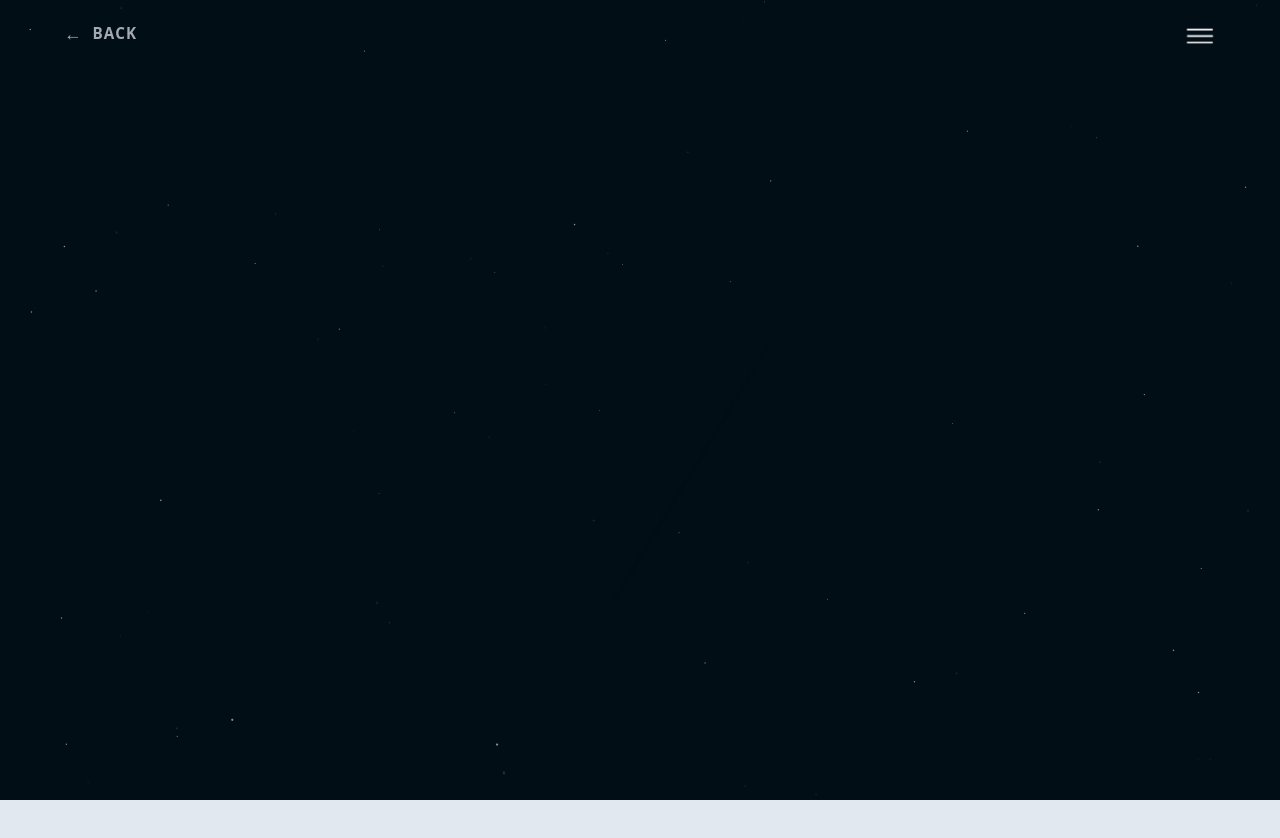
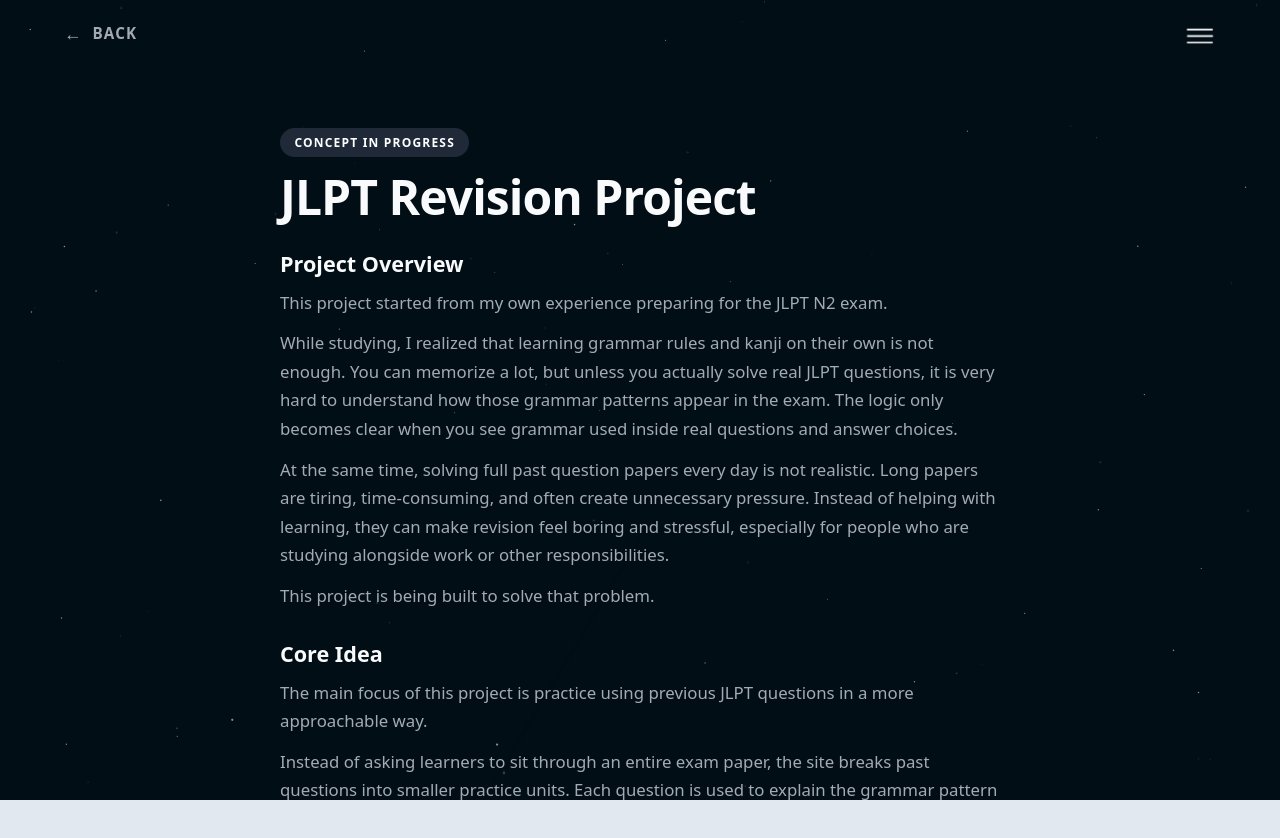
Before and after one commit to amanrai00/PortfolioAman, a Vue app: page /projects/progress in a window 1280 px wide. Shown: the top 838 px of the page. Before the commit the page ends 800 px from the top, so only its background shows below. Built offline with nearby package versions, Linux system fonts and the light colour scheme; a web font is replaced by a local one.

Commit message:
project page wip6

```diff
--- a/src/i18n/locales/en.json
+++ b/src/i18n/locales/en.json
@@ -59,5 +59,38 @@
     "tagline": "DESIGNING WITH CODE",
     "rights": "All Rights Reserved.",
     "name": "AMAN"
+  },
+  "projectDetail": {
+    "back": "Back",
+    "status": "Concept in Progress",
+    "title": "JLPT Revision Project",
+    "sections": {
+      "overview": {
+        "title": "Project Overview",
+        "p1": "This project started from my own experience preparing for the JLPT N2 exam.",
+        "p2": "While studying, I realized that learning grammar rules and kanji on their own is not enough. You can memorize a lot, but unless you actually solve real JLPT questions, it is very hard to understand how those grammar patterns appear in the exam. The logic only becomes clear when you see grammar used inside real questions and answer choices.",
+        "p3": "At the same time, solving full past question papers every day is not realistic. Long papers are tiring, time-consuming, and often create unnecessary pressure. Instead of helping with learning, they can make revision feel boring and stressful, especially for people who are studying alongside work or other responsibilities.",
+        "p4": "This project is being built to solve that problem."
+      },
+      "coreIdea": {
+        "title": "Core Idea",
+        "p1": "The main focus of this project is practice using previous JLPT questions in a more approachable way.",
+        "p2": "Instead of asking learners to sit through an entire exam paper, the site breaks past questions into smaller practice units. Each question is used to explain the grammar pattern involved, why the correct option works in that context, and why the other options do not. This helps learners recognize patterns naturally rather than relying on memorization."
+      },
+      "userFriendly": {
+        "title": "User-Friendly Practice",
+        "p1": "Because this project comes from my own struggle with the exam, ease of use is a priority.",
+        "p2": "The website is being designed to feel simple, calm, and user-friendly, so learners can practice regularly without feeling nervous or overwhelmed. The goal is to make revision feel familiar and manageable, not intimidating."
+      },
+      "status": {
+        "title": "Current Development Status",
+        "p1": "The project is currently in an early development stage.",
+        "p2": "The structure of the site and the practice flow are being planned, and UI designs are being explored in Figma as a work in progress. Right now, the focus is on building a solid practice experience based on previous JLPT questions before adding more features."
+      },
+      "purpose": {
+        "title": "Purpose of the Project",
+        "p1": "This project exists to help JLPT learners understand how questions are actually formed, build confidence through consistent practice, and approach the exam with a clearer mindset."
+      }
+    }
   }
 }
--- a/src/i18n/locales/ja.json
+++ b/src/i18n/locales/ja.json
@@ -59,5 +59,38 @@
     "tagline": "コードでデザインする",
     "rights": "All Rights Reserved.",
     "name": "AMAN"
+  },
+  "projectDetail": {
+    "back": "戻る",
+    "status": "コンセプト進行中",
+    "title": "JLPT学習プロジェクト",
+    "sections": {
+      "overview": {
+        "title": "プロジェクト概要",
+        "p1": "このプロジェクトは、私自身が JLPT N2 を受験・学習した経験をきっかけに始まりました。",
+        "p2": "学習を進める中で、文法や漢字を単体で覚えるだけでは限界があると感じました。どれだけ暗記しても、実際の JLPT 問題を解かなければ、文法がどのように使われ、どのように問われるのかがなかなか見えてきません。問題文や選択肢の中で文法に触れることで、初めて理解できることが多くあります。",
+        "p3": "一方で、過去問を毎回フルで解くことも現実的ではありません。問題数が多く時間もかかるため、復習に入る前に疲れてしまうこともあります。特に仕事や日常生活と並行して学習している場合、長時間の演習はストレスになり、不安や緊張につながることも少なくありません。",
+        "p4": "そうした悩みをきっかけに、このプロジェクトを立ち上げました。"
+      },
+      "coreIdea": {
+        "title": "コアとなる考え方",
+        "p1": "このプロジェクトの中心にあるのは、過去の JLPT 問題を通して学び、理解を深めるという考え方です。",
+        "p2": "フルの問題用紙を繰り返し解くのではなく、過去問を小さな練習単位に分解し、一問一問を丁寧に確認できる構成を目指しています。各問題では、どの文法パターンが使われているのか、なぜその選択肢が正解になるのか、そしてなぜ他の選択肢が不正解なのかを明確に説明します。暗記に頼るのではなく、問題を解く中で自然に文法のパターンを理解できるようにすることを重視しています。"
+      },
+      "userFriendly": {
+        "title": "使いやすさを重視した設計",
+        "p1": "このプロジェクトは、私自身の学習中のつまずきや苦手意識をもとに設計しています。",
+        "p2": "学習中に余計な不安や緊張を感じず、落ち着いて取り組めるよう、シンプルで見やすい構成を意識しています。「今日は少しだけ練習しよう」と思えるような、無理のない学習体験を提供することを目指しています。"
+      },
+      "status": {
+        "title": "現在の開発状況",
+        "p1": "現在、このプロジェクトは開発の初期段階にあります。",
+        "p2": "サイト全体の構成や練習フローを検討しながら、UI デザインは Figma 上で調整を進めています。まずは、過去の JLPT 問題を活用した実践的な練習体験をしっかりと形にすることに集中しています。"
+      },
+      "purpose": {
+        "title": "このプロジェクトの目的",
+        "p1": "このプロジェクトは、JLPT 学習者が問題の作られ方を理解し、自信を持って試験に向き合えるようになることを目的としています。不安を減らし、納得しながら学び、落ち着いて本番に臨める。そのための実践的なリビジョンプラットフォームを目指しています。"
+      }
+    }
   }
 }
--- a/src/pages/ProjectDetail.vue
+++ b/src/pages/ProjectDetail.vue
@@ -1,10 +1,48 @@
 <template>
   <main class="project-detail-page">
+    <button class="project-back" type="button" @click="goBack">
+      <span class="project-back-icon">←</span>
+      <span>{{ t("projectDetail.back") }}</span>
+    </button>
+
     <section class="project-detail-wrapper">
-      <button class="project-back" type="button" @click="goBack">
-        <span class="project-back-icon">←</span>
-        <span>Back</span>
-      </button>
+      <header class="project-header">
+        <span class="project-status">{{ t("projectDetail.status") }}</span>
+        <h1 class="project-title">{{ t("projectDetail.title") }}</h1>
+      </header>
+
+      <div class="project-content">
+        <article class="project-section">
+          <h2>{{ t("projectDetail.sections.overview.title") }}</h2>
+          <p>{{ t("projectDetail.sections.overview.p1") }}</p>
+          <p>{{ t("projectDetail.sections.overview.p2") }}</p>
+          <p>{{ t("projectDetail.sections.overview.p3") }}</p>
+          <p>{{ t("projectDetail.sections.overview.p4") }}</p>
+        </article>
+
+        <article class="project-section">
+          <h2>{{ t("projectDetail.sections.coreIdea.title") }}</h2>
+          <p>{{ t("projectDetail.sections.coreIdea.p1") }}</p>
+          <p>{{ t("projectDetail.sections.coreIdea.p2") }}</p>
+        </article>
+
+        <article class="project-section">
+          <h2>{{ t("projectDetail.sections.userFriendly.title") }}</h2>
+          <p>{{ t("projectDetail.sections.userFriendly.p1") }}</p>
+          <p>{{ t("projectDetail.sections.userFriendly.p2") }}</p>
+        </article>
+
+        <article class="project-section">
+          <h2>{{ t("projectDetail.sections.status.title") }}</h2>
+          <p>{{ t("projectDetail.sections.status.p1") }}</p>
+          <p>{{ t("projectDetail.sections.status.p2") }}</p>
+        </article>
+
+        <article class="project-section">
+          <h2>{{ t("projectDetail.sections.purpose.title") }}</h2>
+          <p>{{ t("projectDetail.sections.purpose.p1") }}</p>
+        </article>
+      </div>
     </section>
   </main>
 </template>
@@ -12,7 +50,9 @@
 <script setup>
 import { inject } from "vue";
 import { useRouter } from "vue-router";
+import { useI18n } from "vue-i18n";
 
+const { t } = useI18n();
 const router = useRouter();
 const startPageTransition = inject("startPageTransition", null);
 
@@ -31,16 +71,16 @@
 <style scoped>
 .project-detail-page {
   min-height: 100vh;
-  padding: clamp(2rem, 6vw, 4.5rem) clamp(1.25rem, 5vw, 4.5rem) clamp(3rem, 8vw, 6rem);
+  padding: clamp(6rem, 10vw, 8rem) clamp(1.25rem, 5vw, 4.5rem) clamp(3rem, 8vw, 6rem);
   color: var(--theme-text-strong);
 }
 
 .project-detail-wrapper {
-  max-width: 1100px;
+  max-width: 720px;
   margin: 0 auto;
   display: flex;
   flex-direction: column;
-  gap: clamp(2rem, 4vw, 3rem);
+  gap: 1.5rem;
 }
 
 .project-back {
@@ -71,13 +111,70 @@
   font-size: 1.1rem;
 }
 
+/* Header */
+.project-header {
+  display: flex;
+  flex-direction: column;
+  gap: 0.75rem;
+}
+
+.project-status {
+  display: inline-block;
+  width: fit-content;
+  padding: 0.35rem 0.9rem;
+  font-size: 0.75rem;
+  font-weight: 600;
+  letter-spacing: 0.1em;
+  text-transform: uppercase;
+  color: var(--theme-cta-text);
+  background: var(--theme-cta-bg);
+  border-radius: 2rem;
+}
+
+.project-title {
+  font-size: clamp(2rem, 5vw, 3rem);
+  font-weight: 700;
+  line-height: 1.15;
+  letter-spacing: -0.02em;
+  margin: 0;
+}
+
+/* Content sections */
+.project-content {
+  display: flex;
+  flex-direction: column;
+  gap: 1.75rem;
+}
+
+.project-section h2 {
+  font-size: 1.35rem;
+  font-weight: 600;
+  margin: 0 0 0.5rem 0;
+  color: var(--theme-text-strong);
+}
+
+.project-section p {
+  margin: 0 0 0.75rem 0;
+  font-size: 1.05rem;
+  line-height: 1.7;
+  color: var(--theme-text-muted);
+}
+
+.project-section p:last-child {
+  margin-bottom: 0;
+}
+
 @media (max-width: 768px) {
   .project-detail-page {
-    padding-top: 6rem;
+    padding-top: 5rem;
   }
 
   .project-back {
     font-size: 0.8rem;
   }
+
+  .project-section p {
+    font-size: 1rem;
+  }
 }
 </style>
```
